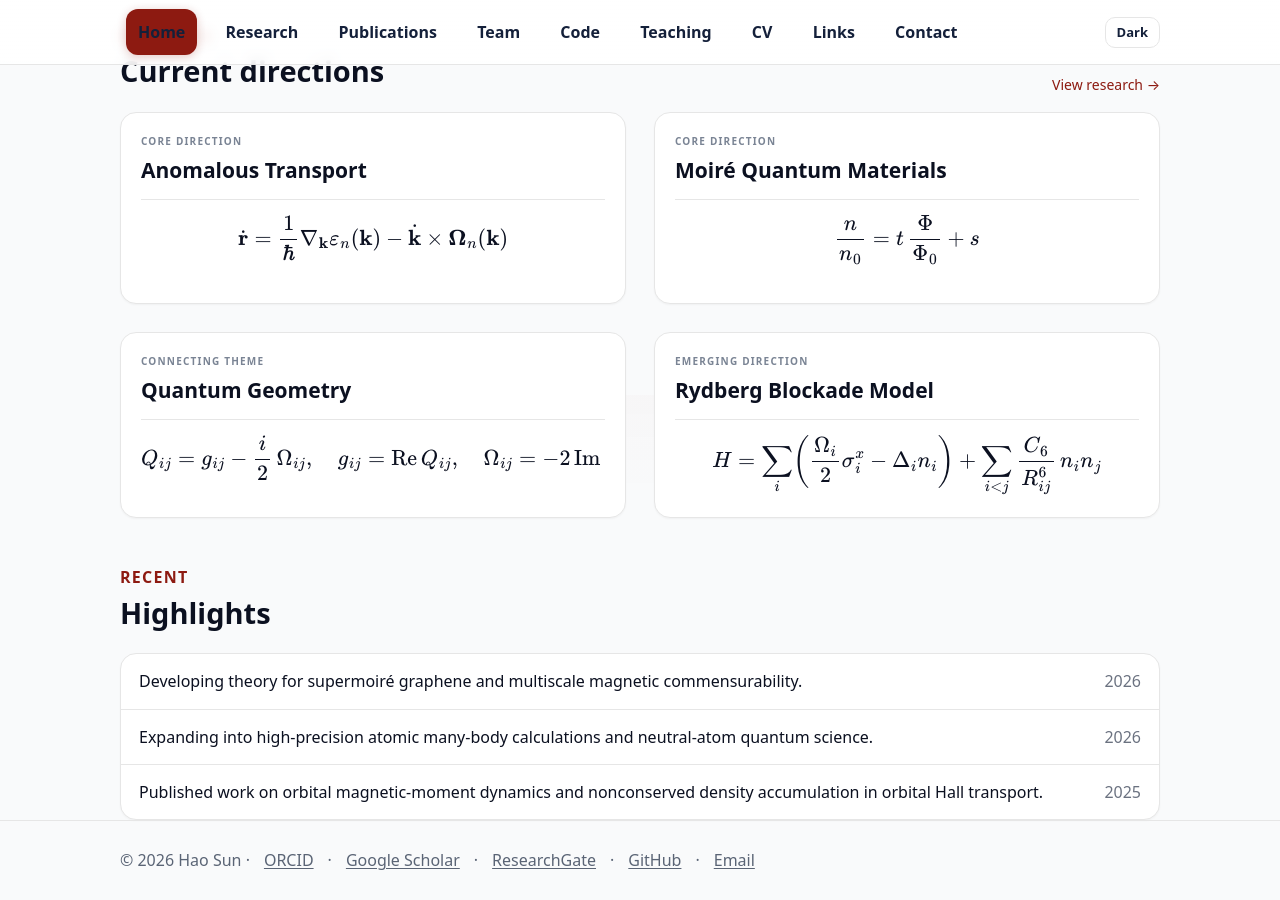
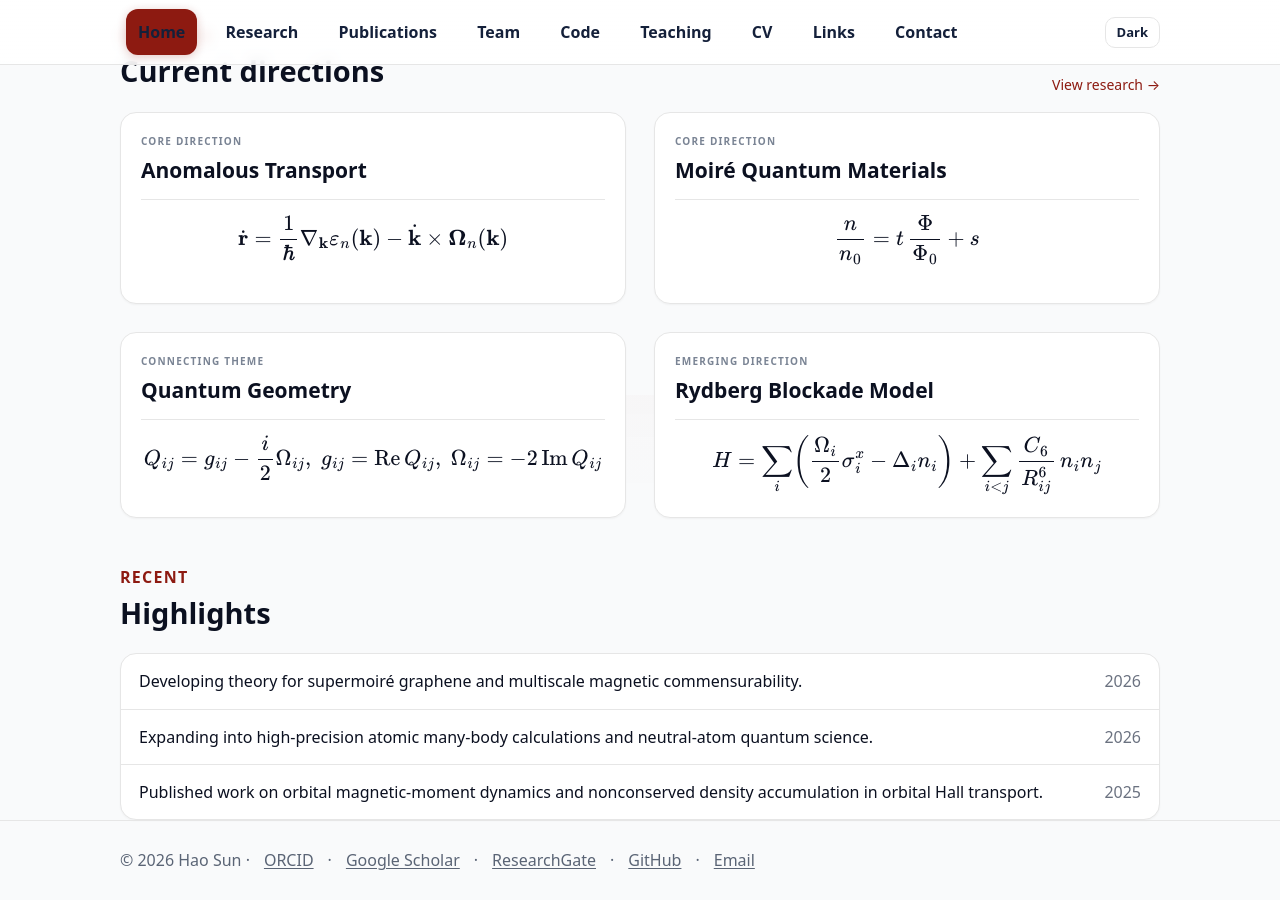
Before and after one commit to sunohao/sunohao.github.io, a Jekyll site: the page built from index.md, in a window 1280 px wide and 900 px high, scrolled down 505 px. Built offline with Jekyll 4.4.1, drawn with Linux system fonts in a browser that asks for light colours.

Commit message:
Tighten spacing in quantum geometry formula

```diff
--- a/index.md
+++ b/index.md
@@ -47,7 +47,7 @@ title: Home
     <div class="card pad research-card">
       <div class="research-kicker">CONNECTING THEME</div>
       <h3>Quantum Geometry</h3>
-      <div class="direction-eq">\( \displaystyle Q_{ij}=g_{ij}-\frac{i}{2}\,\Omega_{ij},\quad g_{ij}=\operatorname{Re}Q_{ij},\quad \Omega_{ij}=-2\operatorname{Im}Q_{ij} \)</div>
+      <div class="direction-eq">\( \displaystyle Q_{ij}=g_{ij}-\frac{i}{2}\Omega_{ij},\; g_{ij}=\operatorname{Re}Q_{ij},\; \Omega_{ij}=-2\operatorname{Im}Q_{ij} \)</div>
     </div>
 
     <div class="card pad research-card research-emerging">
```
